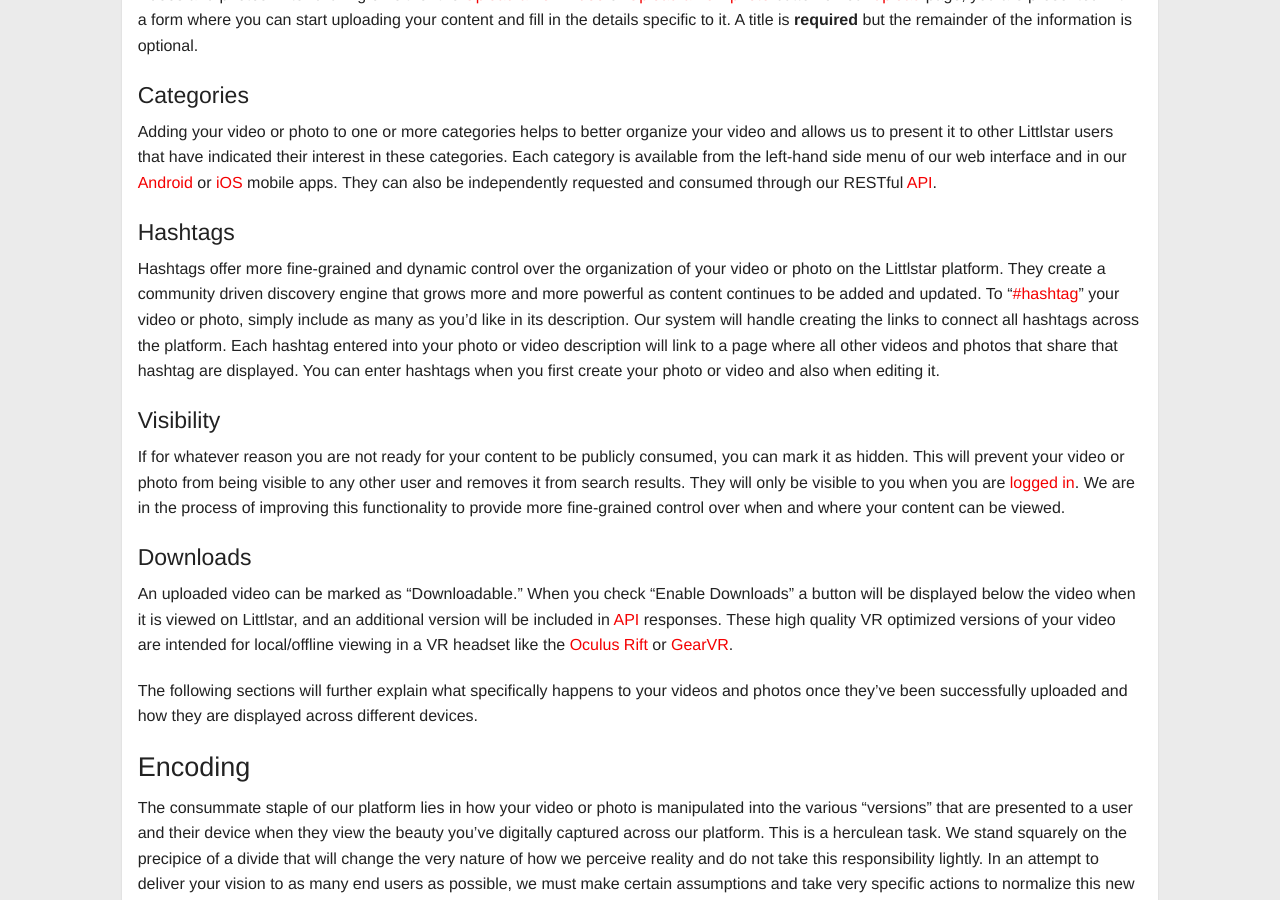
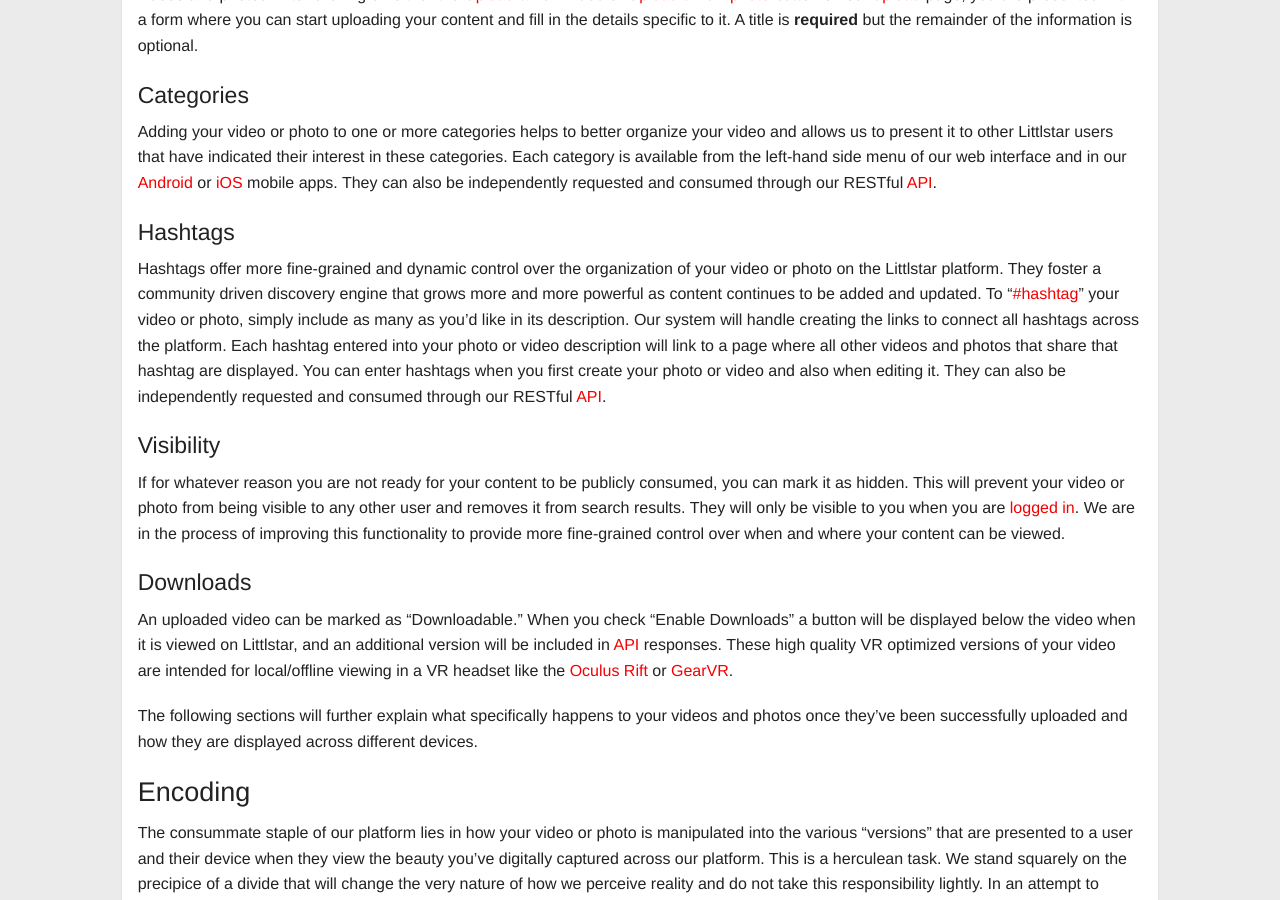
Before and after one commit to littlstar/littlstar.github.io, a Jekyll site: the page built from content-guide.md, in a window 1280 px wide and 900 px high, scrolled down 764 px. Built offline with Jekyll 4.4.1, drawn with Linux system fonts in a browser that asks for light colours; nearby versions of some CDN libraries; comment, search, counter and statistics services are not loaded; some of the changed text lies outside the part shown.

Commit message:
updated content guide

```diff
--- a/content-guide.md
+++ b/content-guide.md
@@ -30,7 +30,7 @@ Adding your video or photo to one or more categories helps to better organize yo
 
 #### Hashtags
 
-Hashtags offer more fine-grained and dynamic control over the organization of your video or photo on the Littlstar platform. They create a community driven discovery engine that grows more and more powerful as content continues to be added and updated. To "[#hashtag](https://en.wikipedia.org/wiki/Hashtag)" your video or photo, simply include as many as you'd like in its description. Our system will handle creating the links to connect all hashtags across the platform. Each hashtag entered into your photo or video description will link to a page where all other videos and photos that share that hashtag are displayed. You can enter hashtags when you first create your photo or video and also when editing it.
+Hashtags offer more fine-grained and dynamic control over the organization of your video or photo on the Littlstar platform. They foster a community driven discovery engine that grows more and more powerful as content continues to be added and updated. To "[#hashtag](https://en.wikipedia.org/wiki/Hashtag)" your video or photo, simply include as many as you'd like in its description. Our system will handle creating the links to connect all hashtags across the platform. Each hashtag entered into your photo or video description will link to a page where all other videos and photos that share that hashtag are displayed. You can enter hashtags when you first create your photo or video and also when editing it. They can also be independently requested and consumed through our RESTful [API](http://developer.littlstar.com/docs/#hashtags).
 
 #### Visibility
 
@@ -154,4 +154,4 @@ Littlstar currently has native applications available for both [Android](https:/
 
 ### API
 
-The [Littlstar API](http://developer.littlstar.com/docs) exposes RESTful endpoints for the programmatic consumption of 360 degree content that has been uploaded to our platform. Version 1 of our API is currently in an 'alpha' state, and as such all users should expect rapid changes and frequent breaks of backward compatibility. We are working hard everyday to improve the currently available functionality while adding more interactive features. If you have feedback about any issues you encounter or features/functionality that you would like to see added/improved, please [contact us](mailto:support@littlstar.com?subject=API%20Feedback) directly.
+The [Littlstar API](http://developer.littlstar.com/docs) exposes RESTful endpoints for the programmatic consumption of 360 degree content that has been uploaded to our platform. Version 1 of our API is currently in an **alpha** state, and as such all users should expect rapid changes and frequent breaks of backward compatibility. We are working hard everyday to improve the currently available functionality while adding more interactive features. If you have feedback about any issues you encounter or features/functionality that you would like to see added/improved, please [contact us](mailto:support@littlstar.com?subject=API%20Feedback) directly.
```
